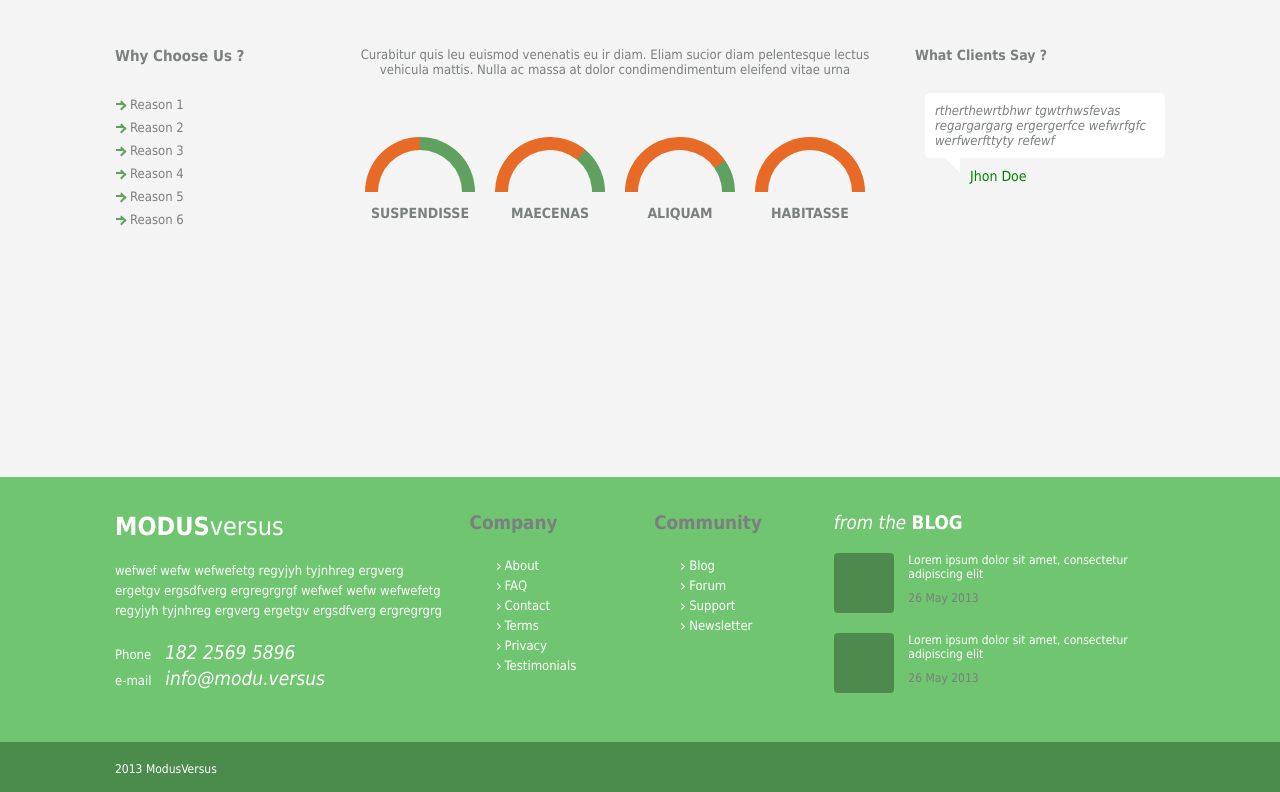
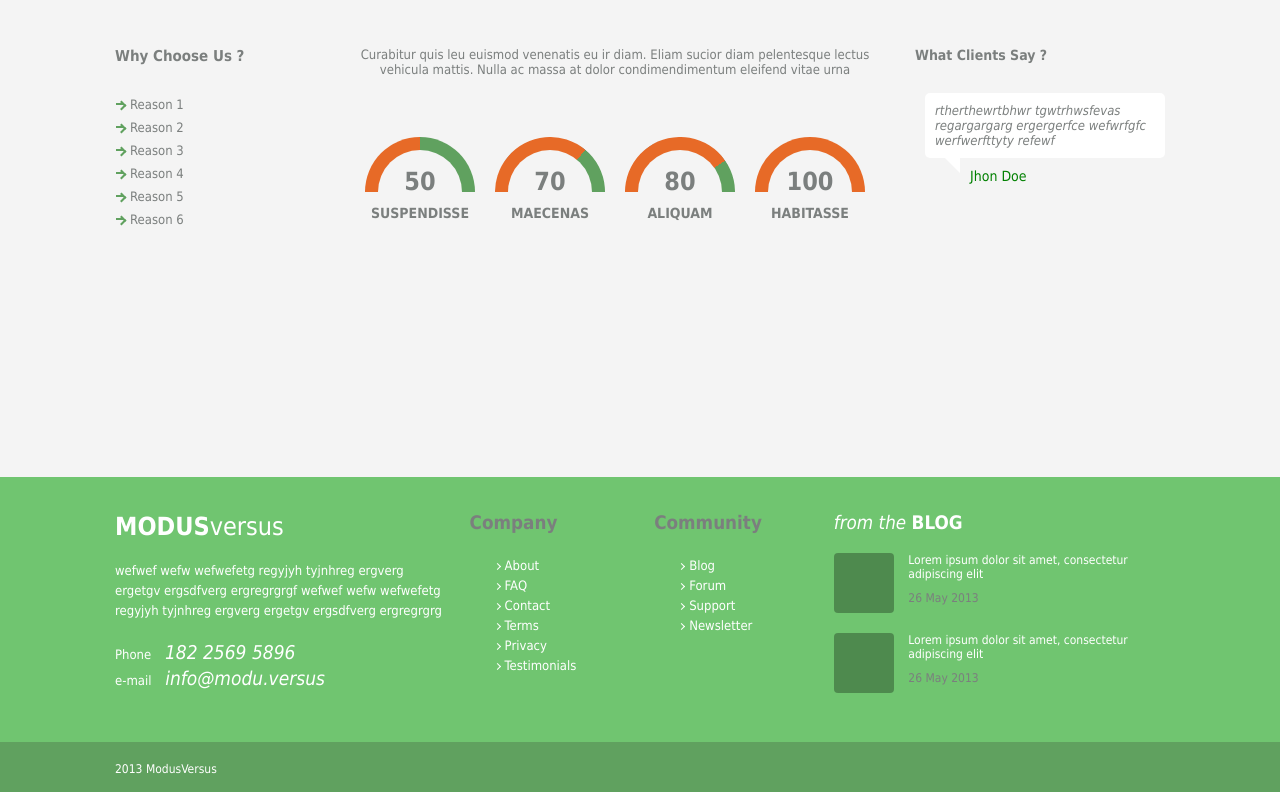
Before and after one commit to UladzislauCharneny/vestibulum, a website: page src/layout/index.html in a window 1280 px wide. Shown: the part 1549-2341 px from the top of the page. Drawn offline with nearby package versions, Linux system fonts and the light colour scheme; files that its build step writes are made by us from their sources; files whose address does not match are found by name.

Commit message:
some changes

```diff
--- a/src/css/_footer.scss
+++ b/src/css/_footer.scss
@@ -153,7 +153,7 @@
 }
 
 .footer__underline {
-	background-color: $green-main-dark;
+	background-color: $green-main;
 }
 
 .footer__underline__container {
--- a/src/css/_reasons.scss
+++ b/src/css/_reasons.scss
@@ -117,7 +117,7 @@
 	transform: rotate(90deg);
 }
 
-.scale__number {
+.window__number {
 	width: 84px;
 	height: 84px;
 	position: absolute;
@@ -125,6 +125,15 @@
 	top: 13px;
 	background-color: $bg-main;
 	border-radius: 50%;
+}
+
+.number__value {
+	display: block;
+	margin: 17px 0px;
+	text-align: center;
+	font-size: 25px;
+	font-weight: bold;
+	color: $gray-main-dark;
 }
 
 .diagram__name {
--- a/src/css/_services.scss
+++ b/src/css/_services.scss
@@ -58,7 +58,7 @@
 .item__icon {
 	width: 50px;
 	height: 50px;
-	background-color: white;
+	background-color: $gray-main-light;
 	margin: 50px auto 0px auto;
 }
 
--- a/src/layout/template/reasons.html
+++ b/src/layout/template/reasons.html
@@ -18,32 +18,36 @@
 			<div class="diagrams__wrapper">
 				<div class="diagrams__diagram diagram_1">
 					<div class="diagram__window">
-						<div class="window__scale">
-							<div class="scale__number"></div>
+						<div class="window__scale"></div>
+						<div class="window__number">
+							<span class="number__value">50</span>
 						</div>
 					</div>
 					<h3 class="diagram__name">SUSPENDISSE</h3>
 				</div>
 				<div class="diagrams__diagram diagram_2">
 					<div class="diagram__window">
-						<div class="window__scale">
-							<div class="scale__number"></div>
+						<div class="window__scale"></div>
+						<div class="window__number">
+							<span class="number__value">70</span>
 						</div>
 					</div>
 					<h3 class="diagram__name">MAECENAS</h3>
 				</div>
 				<div class="diagrams__diagram diagram_3">
 					<div class="diagram__window">
-						<div class="window__scale">
-							<div class="scale__number"></div>
+						<div class="window__scale"></div>
+						<div class="window__number">
+							<span class="number__value">80</span>
 						</div>
 					</div>
 					<h3 class="diagram__name">ALIQUAM</h3>
 				</div>
 				<div class="diagrams__diagram diagram_4">
 					<div class="diagram__window">
-						<div class="window__scale">
-							<div class="scale__number"></div>
+						<div class="window__scale"></div>
+						<div class="window__number">
+							<span class="number__value">100</span>
 						</div>
 					</div>
 					<h3 class="diagram__name">HABITASSE</h3>
```
Also changed, not shown: build/css/main.css, build/index.html.
